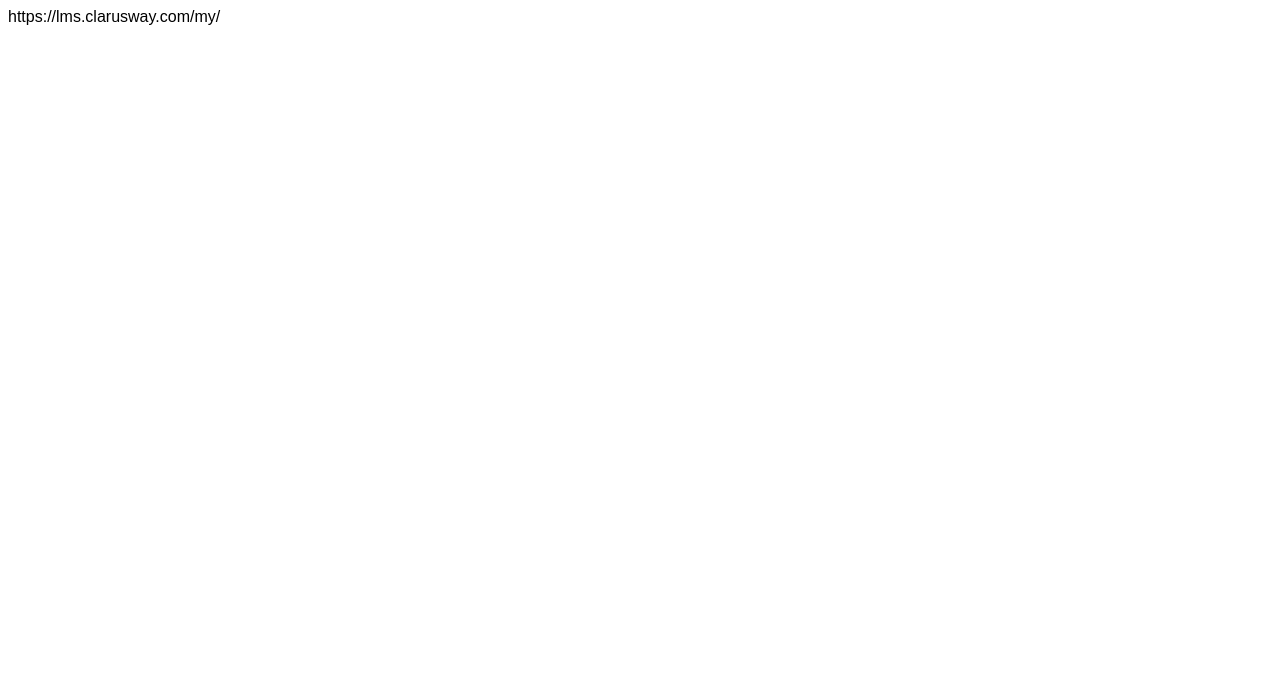
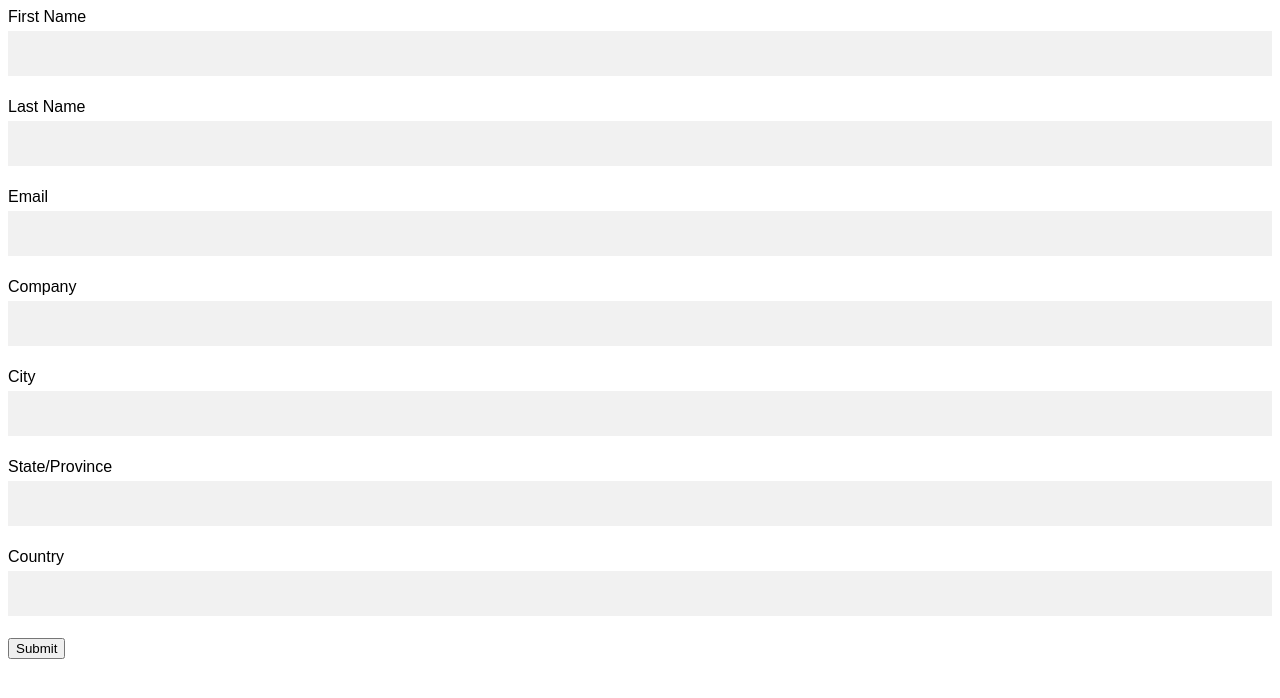
Before and after one commit to Numanca/lead2, a plain HTML site: page index.html in a window 1280 px wide. Drawn offline with Linux system fonts and the light colour scheme.

Commit message:
Update index.html

```diff
--- a/index.html
+++ b/index.html
@@ -72,6 +72,47 @@ button:hover {
 }
 </style>
 <body>
-https://lms.clarusway.com/my/
+<!--  ----------------------------------------------------------------------  -->
+<!--  NOTE: Please add the following <META> element to your page <HEAD>.      -->
+<!--  If necessary, please modify the charset parameter to specify the        -->
+<!--  character set of your HTML page.                                        -->
+<!--  ----------------------------------------------------------------------  -->
+
+<META HTTP-EQUIV="Content-type" CONTENT="text/html; charset=UTF-8">
+
+<!--  ----------------------------------------------------------------------  -->
+<!--  NOTE: Please add the following <FORM> element to your page.             -->
+<!--  ----------------------------------------------------------------------  -->
+
+<form action="https://webto.salesforce.com/servlet/servlet.WebToLead?encoding=UTF-8" method="POST">
+
+<input type=hidden name="oid" value="00DIY000000BlIq">
+<input type=hidden name="retURL" value="http://">
+
+<!--  ----------------------------------------------------------------------  -->
+<!--  NOTE: These fields are optional debugging elements. Please uncomment    -->
+<!--  these lines if you wish to test in debug mode.                          -->
+<!--  <input type="hidden" name="debug" value=1>                              -->
+<!--  <input type="hidden" name="debugEmail" value="numanca17@gmail.com">     -->
+<!--  ----------------------------------------------------------------------  -->
+
+<label for="first_name">First Name</label><input  id="first_name" maxlength="40" name="first_name" size="20" type="text" /><br>
+
+<label for="last_name">Last Name</label><input  id="last_name" maxlength="80" name="last_name" size="20" type="text" /><br>
+
+<label for="email">Email</label><input  id="email" maxlength="80" name="email" size="20" type="text" /><br>
+
+<label for="company">Company</label><input  id="company" maxlength="40" name="company" size="20" type="text" /><br>
+
+<label for="city">City</label><input  id="city" maxlength="40" name="city" size="20" type="text" /><br>
+
+<label for="state">State/Province</label><input  id="state" maxlength="20" name="state" size="20" type="text" /><br>
+
+<label for="country">Country</label><input  id="country" maxlength="40" name="country" size="20" type="text" /><br>
+
+<input type="submit" name="submit">
+
+</form>
+
 </body>
 </html>
```
